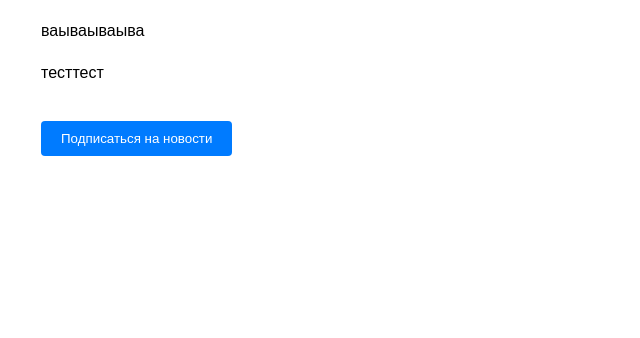
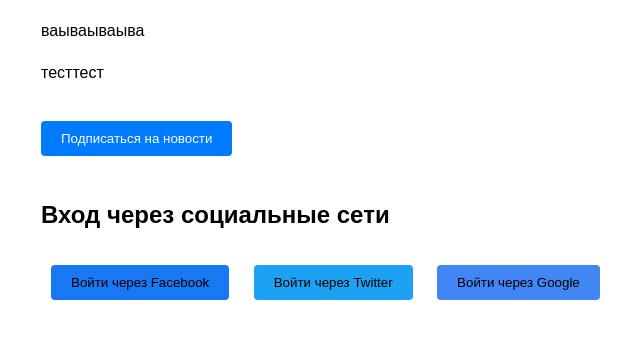
Before and after one commit to vnp2025/tenten, a plain HTML site: page index.html in a window 1280 px wide. Shown: the part 108-446 px from the top of the page, without its empty margins (199-839 px from the left). Drawn offline with Linux system fonts and the light colour scheme.

Commit message:
Добавлена форма входа через социальные сети

```diff
--- a/index.html
+++ b/index.html
@@ -5,6 +5,24 @@
     <meta name="viewport" content="width=device-width, initial-scale=1.0">
     <title>Мой Профессиональный Профиль</title>
     <style>
+        button.subscribe-button {
+    background-color: #0d6efd;
+    color: white;
+    border: none;
+    border-radius: 4px;
+    padding: 10px 20px;
+    margin-top: 20px;
+}
+        .social-login {
+    margin-top: 40px;
+}
+.social-login button {
+    margin: 10px;
+    padding: 10px 20px;
+    border: none;
+    border-radius: 4px;
+    cursor: pointer;
+}
         body {
             font-family: Arial, sans-serif;
             max-width: 800px;
@@ -39,3 +57,10 @@
     </button>
 </body>
 </html>
+
+<div class="social-login">
+    <h2>Вход через социальные сети</h2>
+    <button style="background-color: #1877F2;">Войти через Facebook</button>
+    <button style="background-color: #1DA1F2;">Войти через Twitter</button>
+    <button style="background-color: #4285F4;">Войти через Google</button>
+</div>
```
